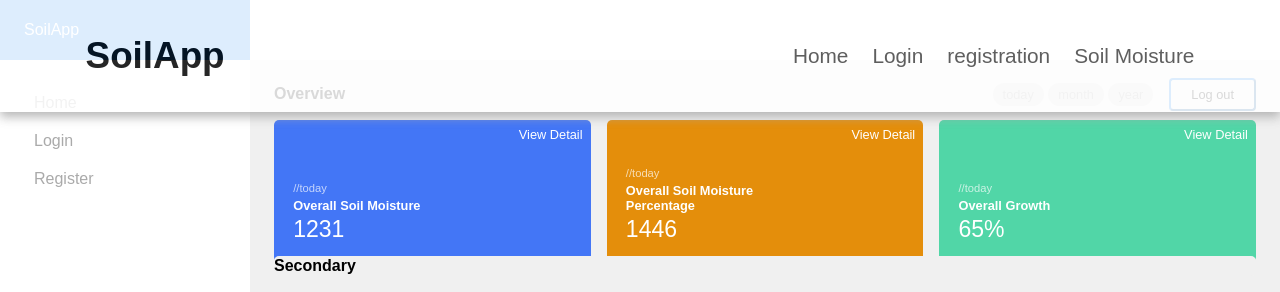
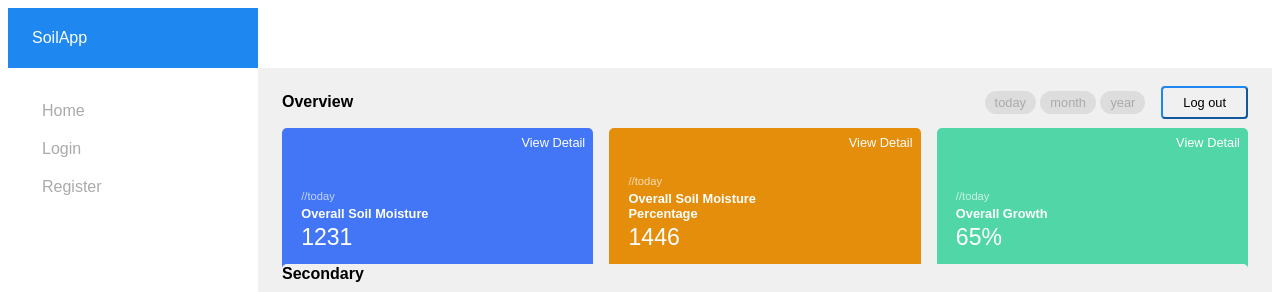
Before and after one commit to Haxor44/IOTapp, a PHP site: page / in a window 1280 px wide. Shown: the top 292 px of the page. Run offline with PHP 8.4, Linux system fonts and the light colour scheme.

Commit message:
Finished!!!

```diff
--- a/index.php
+++ b/index.php
@@ -1,4 +1,3 @@
-
 <!DOCTYPE html>
 <html>
 <head>
@@ -112,33 +111,5 @@
   <a href="login.html">Login</a>
   <a href="registration.html">Register</a>
 </aside>
-
-<html lang="en">
-<head>
-    <meta charset="UTF-8">
-    <meta http-equiv="X-UA-Compatible" content="IE=edge">
-    <meta name="viewport" content="width=device-width, initial-scale=1.0">
-    <link rel="stylesheet" href="style.css">
-    <title>SoilApp</title>
-</head>
-<body>
-    <nav class="navbar">
-        <div class="navbar-container container">
-            <input type="checkbox" name="" id="">
-            <div class="hamburger-lines">
-                <span class="line line1"></span>
-                <span class="line line2"></span>
-                <span class="line line3"></span>
-            </div>
-            <ul class="menu-items">
-                <li><a href="#">Home</a></li>
-                <li><a href="login.html">Login</a></li>
-                <li><a href="registration.html">registration</a></li>
-                <li><a href="soil.txt">Soil Moisture</a></li>
-            </ul>
-            <h1 class="logo">SoilApp</h1>
-        </div>
-    </nav>
-
 </body>
 </html>
```
